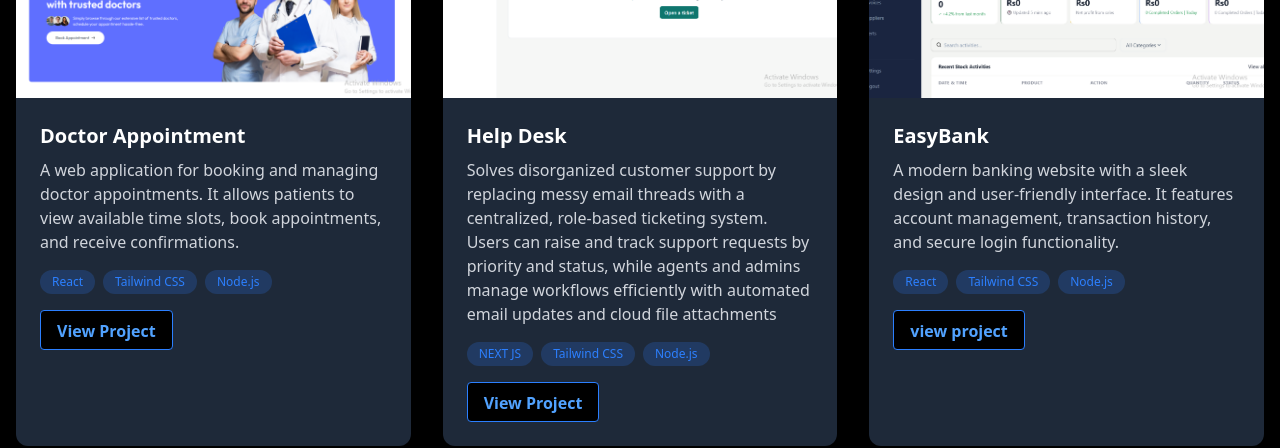
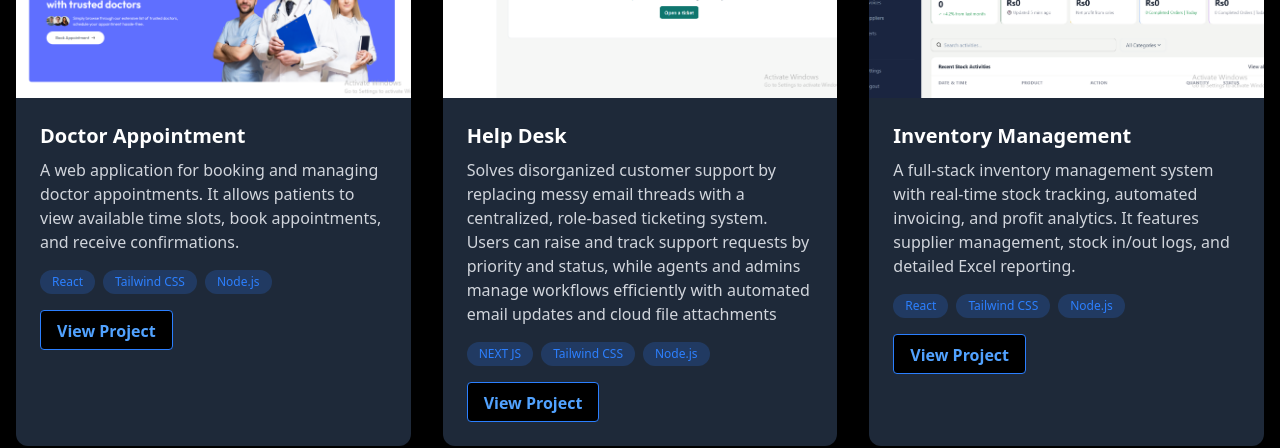
Before and after one commit to mirhamza123/my_portfolio, a React (Vite) app: page / in a window 1280 px wide. Shown: the part 3040-3488 px from the top of the page. Built offline with nearby package versions, Linux system fonts and the light colour scheme.

Commit message:
add project

```diff
--- a/src/component/Projects.jsx
+++ b/src/component/Projects.jsx
@@ -106,10 +106,10 @@ function Projects() {
               </div>
               <div className="title  p-6">
                 <h3 className="text-white text-xl font-bold mb-2">
-                  {t("projects.easyBank.title")}
+                  {t("projects.inventory.title")}
                 </h3>
                 <p className="text-gray-300 mb-4">
-                  {t("projects.easyBank.description")}
+                  {t("projects.inventory.description")}
                 </p>
                 <div className="mb-4 flex flex-wrap gap-2">
                   <span className="rounded-full bg-blue-500/20 px-3 py-1 text-xs font-medium text-blue-500">
@@ -123,8 +123,8 @@ function Projects() {
                   </span>
                 </div>
                 <button class="  h-10 bg-black hover:bg-blue-500/10 text-blue-400 font-semibold hover:text-blue-300 py-2 px-4 border border-blue-500 hover:border-transparent rounded cursor-pointer">
-                  <a href="https://mirhamza123.github.io/EasyBank/">
-                    {t("projects.easyBank.viewProject")}
+                  <a href="https://inventory-system-frontend-ivory.vercel.app/register">
+                    {t("projects.inventory.viewProject")}
                   </a>
                 </button>
               </div>
```
